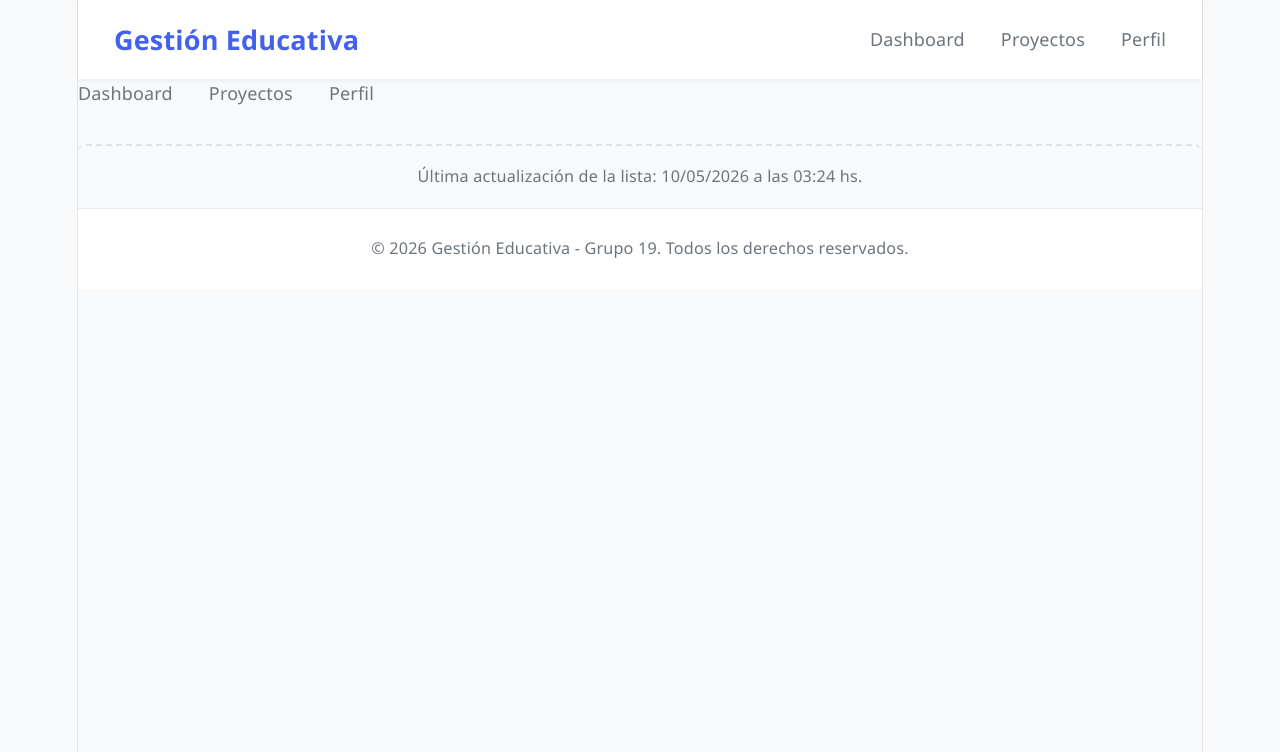
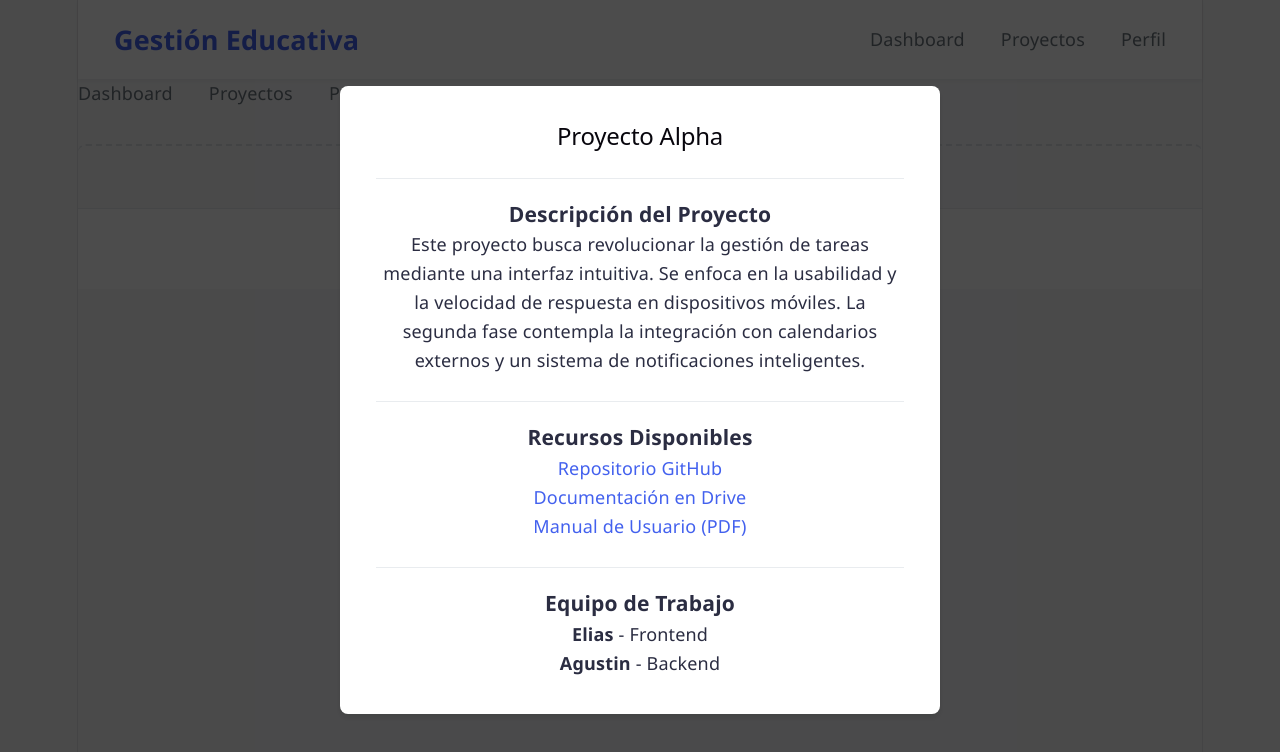
Before and after one commit to ArmeyaEfraain/pv_tp3_grupo19, a React (Vite) app: page /proyectos/1 in a window 1280 px wide. Shown: the top 752 px of the page. Built offline with nearby package versions, Linux system fonts and the light colour scheme.

Commit message:
Implementacion de useParms para detalle de proyectos

```diff
--- a/src/App.jsx
+++ b/src/App.jsx
@@ -16,7 +16,6 @@ import './css/styles.css';
 function App() {
   const [proyectos, setProyectos] = useState([]);
   const [busqueda, setBusqueda] = useState('');
-  const [proyectoSeleccionado, setProyectoSeleccionado] = useState(null);
   const [ultimaActualizacion, setUltimaActualizacion] = useState(null);
 
   const primerRender = useRef(true);
@@ -33,8 +32,6 @@ function App() {
     setUltimaActualizacion(new Date());
   }, [proyectos]);
 
-  const handleVerDetalle = (proyecto) => setProyectoSeleccionado(proyecto);
-  const handleCerrarDetalle = () => setProyectoSeleccionado(null);
 
   const handleEliminar = (id) => {
     proyectoService.eliminarProyecto(id);
@@ -70,7 +67,6 @@ function App() {
                 onBusqueda={handleBusqueda}
                 onAgregar={handleAgregar}
                 busqueda={busqueda}
-                onVerDetalle={handleVerDetalle}
               />
             }
           />
@@ -84,19 +80,13 @@ function App() {
                 onBusqueda={handleBusqueda}
                 onAgregar={handleAgregar}
                 busqueda={busqueda}
-                onVerDetalle={handleVerDetalle}
               />
             }
           />
 
           <Route
             path="/proyectos/:id"
-            element={
-              <DetalleProyecto
-                proyecto={proyectoSeleccionado}
-                onCerrar={handleCerrarDetalle}
-              />
-            }
+            element={ <DetalleProyecto /> }
           />
           <Route path="/perfil" element={<Perfil />} />
         </Routes>
--- a/src/services/proyectoService.js
+++ b/src/services/proyectoService.js
@@ -21,7 +21,7 @@ export const proyectoService = (() => {
   // funcion para obtener una copia del arreglo actual
   const obtenerProyectos = () => [...proyectos];
 
-  const obtenerProyectoPorId = (id) => proyectos.find(p => p.id === id);
+  const obtenerProyectoPorId = (id) => proyectos.find(p => p.id === Number(id));
 
   // funcion para agregar un proyecto al arreglo
   const agregarProyecto = (nuevoProyecto) => {
--- a/src/views/DetalleProyecto.jsx
+++ b/src/views/DetalleProyecto.jsx
@@ -1,14 +1,21 @@
 import React from 'react';
+import { useParams } from 'react-router-dom';
+import proyectoService from '../services/proyectoService';
 
-const DetalleProyecto = ({ proyecto, onCerrar }) => {
-  if (!proyecto) return null;
+const DetalleProyecto = () => {
+  const { id } = useParams();
+
+  const proyecto = proyectoService.obtenerProyectoPorId(id);
+
+  if (!proyecto) {
+    return <h2>Proyecto no encontrado</h2>;
+  }
 
   const { titulo, descripcionLarga, recursos, equipo } = proyecto;
 
   return (
     <div className="detalle-modal">
       <div className="detalle-contenido">
-        <button className="btn-cerrar" onClick={onCerrar}>X</button>
         <h2>{titulo}</h2>
 
         <div className="seccion">
@@ -16,23 +23,42 @@ const DetalleProyecto = ({ proyecto, onCerrar }) => {
           <p>{descripcionLarga}</p>
         </div>
 
+        {recursos && (
           <div className="seccion">
             <h3>Recursos Disponibles</h3>
             <ul>
-            <li><a href={recursos.github} target="_blank">Repositorio GitHub</a></li>
-            <li><a href={recursos.drive} target="_blank">Documentación en Drive</a></li>
-            <li><a href={recursos.pdf} target="_blank">Manual de Usuario (PDF)</a></li>
+              <li>
+                <a href={recursos.github} target="_blank" rel="noreferrer">
+                  Repositorio GitHub
+                </a>
+              </li>
+              <li>
+                <a href={recursos.drive} target="_blank" rel="noreferrer">
+                  Documentación en Drive
+                </a>
+              </li>
+              <li>
+                <a href={recursos.pdf} target="_blank" rel="noreferrer">
+                  Manual de Usuario (PDF)
+                </a>
+              </li>
             </ul>
           </div>
+        )}
 
+        {equipo && (
           <div className="seccion">
             <h3>Equipo de Trabajo</h3>
+
             <div className="equipo-grid">
               {equipo.map((miembro, index) => (
-              <p key={index}><strong>{miembro.nombre}</strong> - {miembro.rol}</p>
+                <p key={index}>
+                  <strong>{miembro.nombre}</strong> - {miembro.rol}
+                </p>
               ))}
             </div>
           </div>
+        )}
       </div>
     </div>
   );
```
Lines whose indentation alone changed are shown as unchanged.
